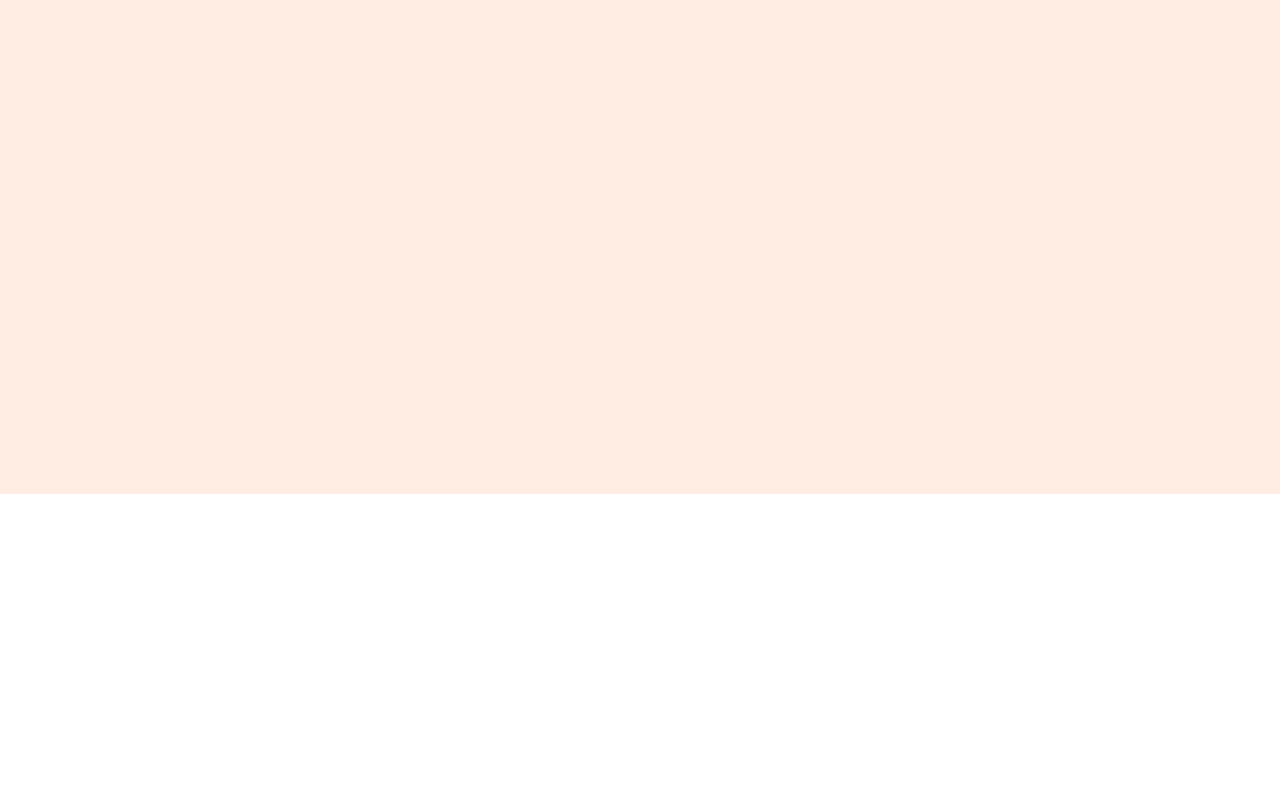
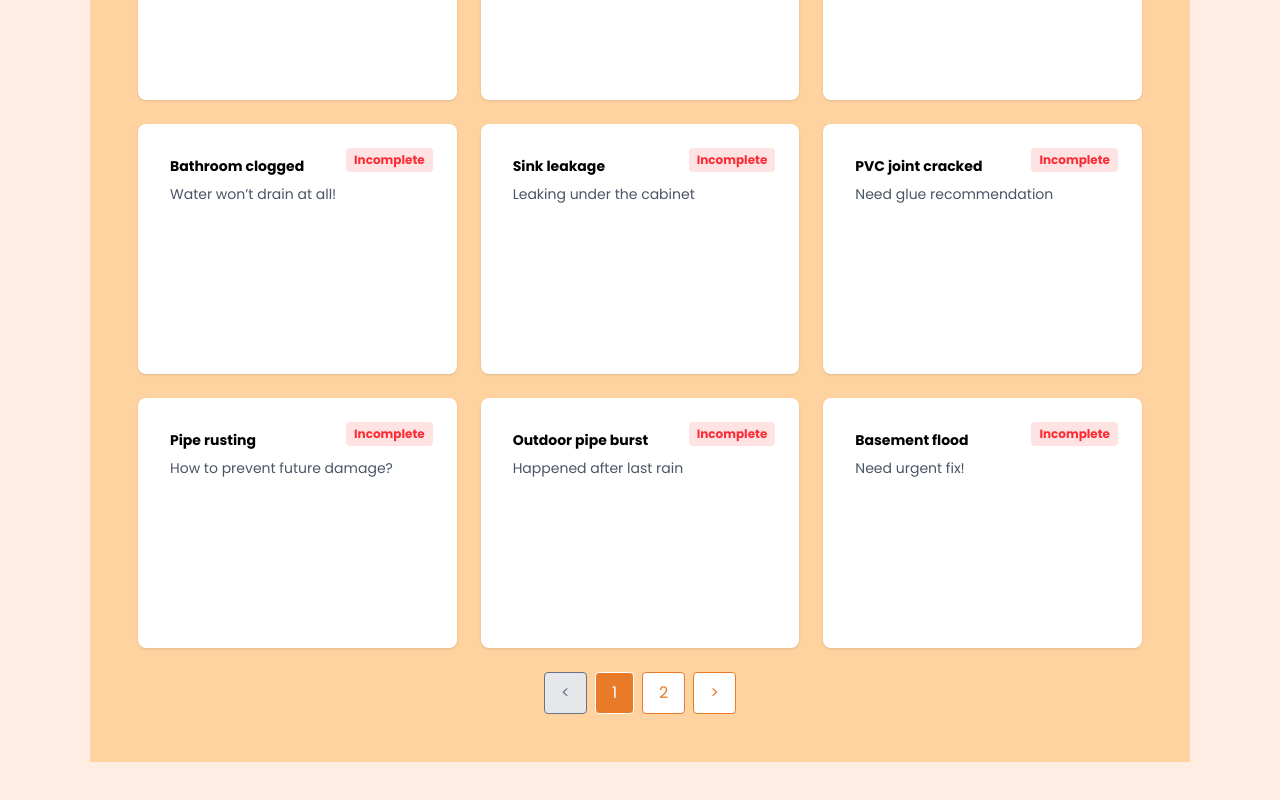
Before and after one commit to CSC105-2024/G11-PawAroundYou-PreHack-2025, a React (Vite) app in the folder frontend/: page /home in a window 1280 px wide. Shown: the part 398-1198 px from the top of the page. Before the commit the page ends 892 px from the top, so only its background shows below. Built offline with nearby package versions, Linux system fonts and the light colour scheme; a web font is replaced by a local one.

Commit message:
Update HomeLoggedIn

```diff
--- a/frontend/src/pages/HomeLoggedIn.jsx
+++ b/frontend/src/pages/HomeLoggedIn.jsx
@@ -2,13 +2,171 @@ import React, { useState } from "react";
 import { Link } from "react-router-dom";
 import Navbar from "./../assets/Navbar";
 
-export default function HomeLoggedIn() {
+const CommunityBoard = () => {
+  const [mockData] = useState([
+    {
+      id: 1,
+      title: "How to repair pipes",
+      description: "My pipe broke at a curved corner",
+      status: "Incomplete",
+    },
+    {
+      id: 2,
+      title: "Fix leaking faucet",
+      description: "It drips all night. How to stop?",
+      status: "Incomplete",
+    },
+    {
+      id: 3,
+      title: "Water pump problem",
+      description: "It turns off randomly during the day",
+      status: "Incomplete",
+    },
+    {
+      id: 4,
+      title: "Bathroom clogged",
+      description: "Water won’t drain at all!",
+      status: "Incomplete",
+    },
+    {
+      id: 5,
+      title: "Sink leakage",
+      description: "Leaking under the cabinet",
+      status: "Incomplete",
+    },
+    {
+      id: 6,
+      title: "PVC joint cracked",
+      description: "Need glue recommendation",
+      status: "Incomplete",
+    },
+    {
+      id: 7,
+      title: "Pipe rusting",
+      description: "How to prevent future damage?",
+      status: "Incomplete",
+    },
+    {
+      id: 8,
+      title: "Outdoor pipe burst",
+      description: "Happened after last rain",
+      status: "Incomplete",
+    },
+    {
+      id: 9,
+      title: "Basement flood",
+      description: "Need urgent fix!",
+      status: "Incomplete",
+    },
+    {
+      id: 10,
+      title: "Low water pressure",
+      description: "From upstairs bathroom",
+      status: "Incomplete",
+    },
+    {
+      id: 11,
+      title: "Shower not working",
+      description: "No water comes out",
+      status: "Incomplete",
+    },
+  ]);
+
+  const itemsPerPage = 9;
+  const totalPages = Math.ceil(mockData.length / itemsPerPage);
+  const [currentPage, setCurrentPage] = useState(1);
+
+  const paginatedData = mockData.slice(
+    (currentPage - 1) * itemsPerPage,
+    currentPage * itemsPerPage
+  );
+
+  const handlePrev = () => {
+    if (currentPage > 1) setCurrentPage(currentPage - 1);
+  };
+
+  const handleNext = () => {
+    if (currentPage < totalPages) setCurrentPage(currentPage + 1);
+  };
+
   return (
     <>
       <Navbar />
-      <div className="min-h-screen bg-[#FFECE2] text-[#89ACCE] font-['Poppins']">
-        <div className=""></div>
+      <div className="min-h-screen bg-[#FFECE2] p-10 flex justify-center">
+        <div className="w-11/12 bg-[#FFD3A0] p-12">
+          {/* Header */}
+          <div className="flex justify-between items-center mb-6">
+            <h1 className="text-4xl font-semibold text-[#89ACCE]">
+              Community board
+            </h1>
+            <Link
+              to="/create-post"
+              className="bg-[#89ACCE] hover:bg-[#89b4e3] text-white text-xl font-semibold py-2 px-4 rounded"
+            >
+              + Create
+            </Link>
+          </div>
+
+          {/* Grid */}
+          <div className="grid grid-cols-1 sm:grid-cols-2 md:grid-cols-3 gap-6">
+            {paginatedData.map((card) => (
+              <div
+                key={card.id}
+                className="bg-white rounded-lg shadow p-8 relative w-full h-[250px]"
+              >
+                <span className="absolute top-6 right-6 bg-red-100 text-red-500 text-xs font-semibold px-2 py-1 rounded">
+                  {card.status}
+                </span>
+                <h2 className="font-bold text-sm mb-2">{card.title}</h2>
+                <p className="text-gray-600 text-sm">{card.description}</p>
+              </div>
+            ))}
+          </div>
+
+          {/* Pagination */}
+          <div className="flex justify-center mt-6 space-x-2">
+            <button
+              onClick={handlePrev}
+              disabled={currentPage === 1}
+              className={`px-4 py-2 rounded border ${
+                currentPage === 1
+                  ? "bg-gray-200 text-gray-500 cursor-not-allowed"
+                  : "bg-white text-[#E97A28] border-[#E97A28]"
+              }`}
+            >
+              {"<"}
+            </button>
+
+            {Array.from({ length: totalPages }, (_, i) => (
+              <button
+                key={i + 1}
+                onClick={() => setCurrentPage(i + 1)}
+                className={`px-4 py-2 border rounded ${
+                  currentPage === i + 1
+                    ? "bg-[#E97A28] text-white"
+                    : "bg-white text-[#E97A28] border-[#E97A28]"
+                }`}
+              >
+                {i + 1}
+              </button>
+            ))}
+
+            <button
+              onClick={handleNext}
+              disabled={currentPage === totalPages}
+              className={`px-4 py-2 rounded border ${
+                currentPage === totalPages
+                  ? "bg-gray-200 text-gray-500 cursor-not-allowed"
+                  : "bg-white text-[#E97A28] border-[#E97A28]"
+              }`}
+            >
+              {">"}
+            </button>
+          </div>
+        </div>
       </div>
     </>
   );
-}
+};
+
+export default CommunityBoard;
--- a/frontend/src/pages/HomePage.jsx
+++ b/frontend/src/pages/HomePage.jsx
@@ -31,7 +31,7 @@ export default function HomePage() {
           </div>
 
           {/* Section 1 */}
-          <div className="flex flex-col md:flex-row mt-10 gap-10 items-center mt-20 mb-20">
+          <div className="flex flex-col md:flex-row gap-10 items-center mt-20 mb-20">
             <img
               src="./public/Hands together.png"
               alt="Hands together"
```
